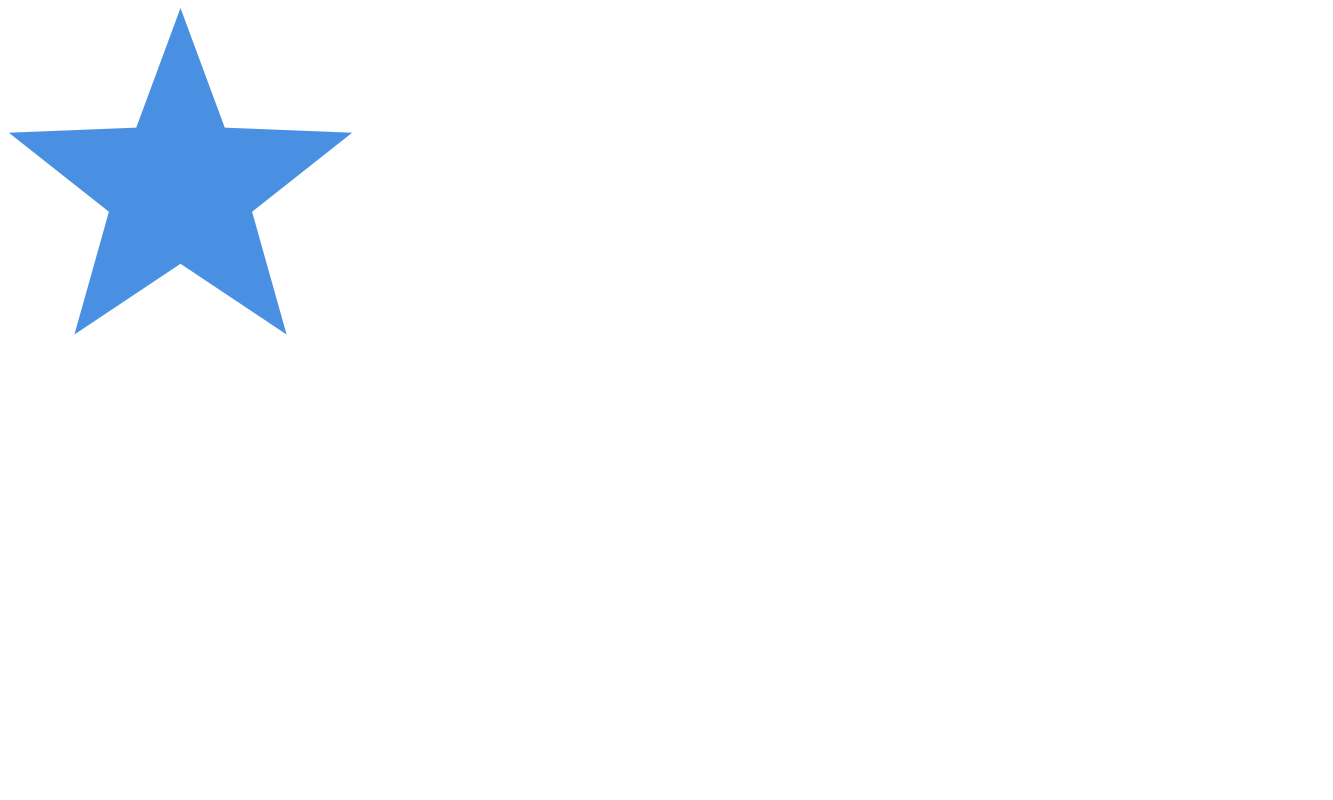
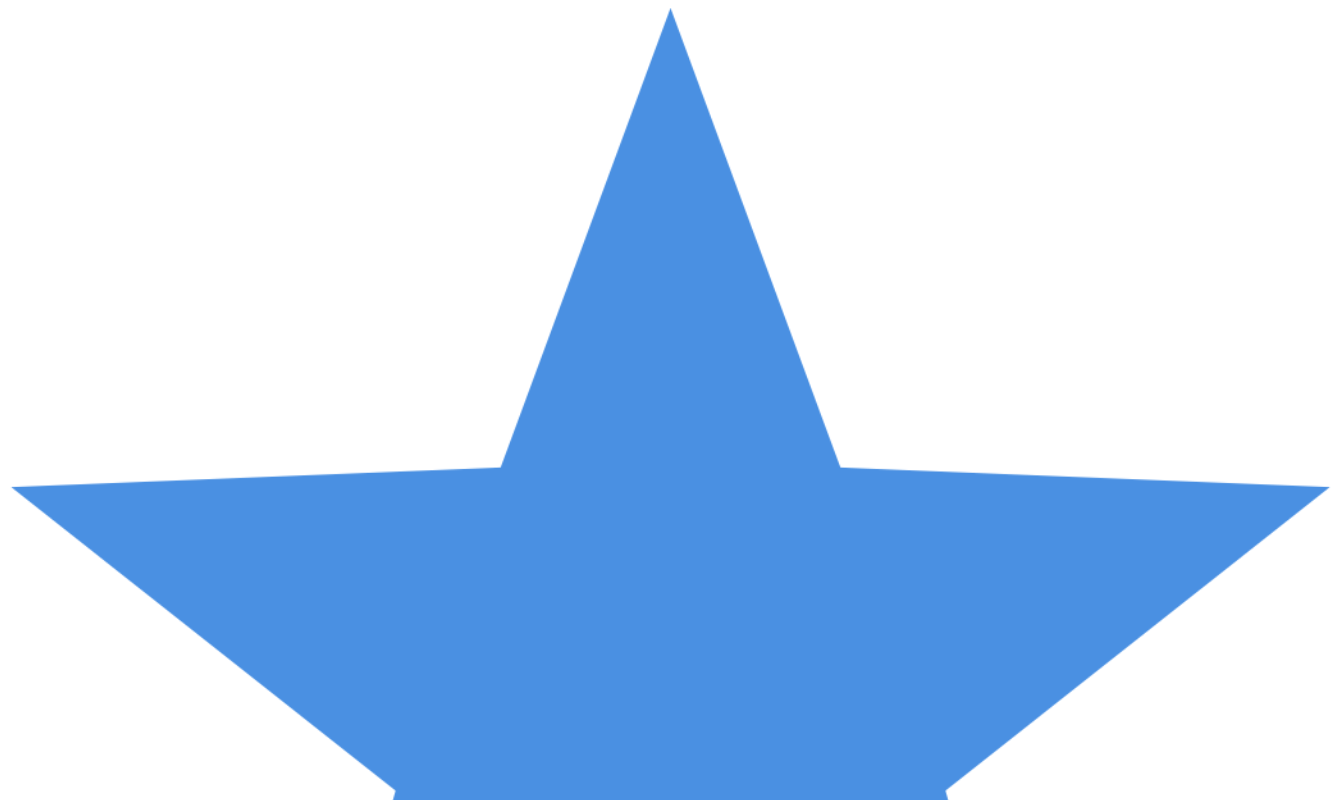
Before and after one commit to xushuo/responseWork, a plain HTML site: page workspace/coursework/03/before/index.html in a window 1280 px wide. Shown: the top 800 px of the page, 1333 px wide, since content can reach past the window. Drawn offline with Linux system fonts and the light colour scheme.

Commit message:
作业3完成

```diff
--- a/workspace/coursework/03/before/index.html
+++ b/workspace/coursework/03/before/index.html
@@ -9,10 +9,13 @@
 
 <!-- 任务1、使用img中的srcset属性，让浏览器自动选择适合的图片 -->
 <img src="img/Star.png" alt="star"
-     srcset="">
+     srcset="img/Star.png 350w,img/Star@2x.png 500w,img/Star@3x.png 1000w">
 
 <picture>
     <!-- 任务2、通过picture标签，手动浏览器宽度控制在500px以下，显示1倍图；1000px以下，显示2倍图；1000px以上，显示3倍图 -->
+    <source srcset="img/Star@2x.png" media="(min-width:500px)">
+    <source srcset="img/Star@3x.png" media="(min-width:1000px)">
+    <img src="img/Star.png">
 </picture>
 
 </body>
```
